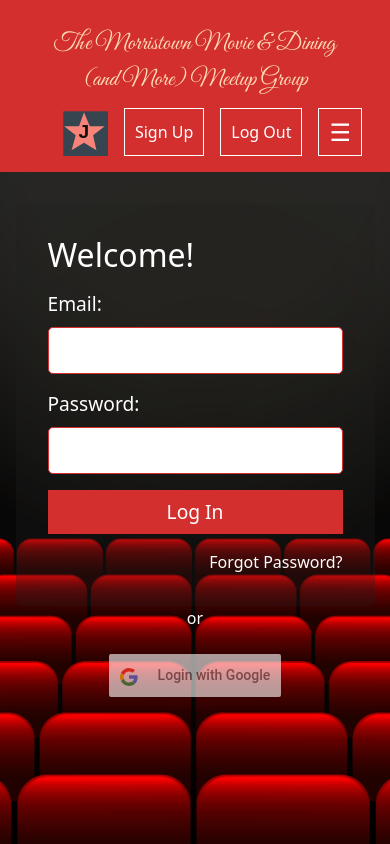
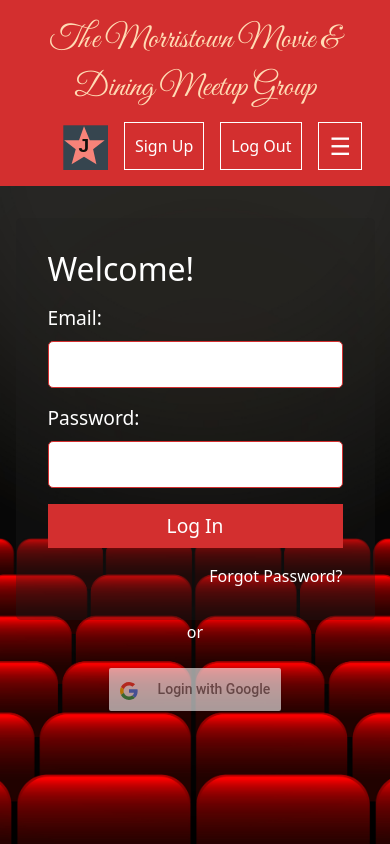
Before and after one commit to jlangweil/MorristownMovies, a React (Create React App) app: page / in a window 390 px wide. Built offline with nearby package versions, Linux system fonts and the light colour scheme.

Commit message:
add icons links and adjustments

```diff
--- a/src/App.css
+++ b/src/App.css
@@ -55,9 +55,9 @@ body {
 .nav-links {
   position: fixed;
   right: 0;
-  top: 8rem;
+  top: 12rem;
   width: 300px;
-  height: 295px;
+  height: 350px;
   background-color: rgba(30, 30, 30, 0.8);
   display: flex;
   flex-direction: column;
@@ -209,16 +209,9 @@ article p {
 
 .banner-text {
   font-family: 'Great Vibes', cursive;
-  font-size: 2rem;
+  font-size: 2.0rem;
   font-weight: normal;
   color: #ffdbb4;
   text-align: center;
-  margin: 0;
+  margin-bottom: 10px;
 }
-
-@media (max-width: 768px) {
-  .banner-text {
-    font-size: 24px; /* Smaller font size for mobile devices */
-    padding: 10px;
-  }
-}
--- a/src/App.js
+++ b/src/App.js
@@ -1,5 +1,5 @@
 import React, { useState } from 'react';
-import { FaHome } from 'react-icons/fa';
+import { FaHome, FaCalendar, FaStar, FaDiscord, FaNewspaper, FaMeetup } from 'react-icons/fa';
 import './App.css';
 import OAuthLogin from './components/Login/OAuthLogin';
 import Events from './Events';
@@ -67,10 +67,11 @@ function App() {
       </header>
       <nav className={`nav-links ${menuOpen ? 'show' : ''}`}>
         <a href="#home" onClick={() => handleMenuClick('home')}><FaHome />&nbsp;&nbsp;Home</a>
-        <a href="#events" onClick={() => handleMenuClick('events')}>Events</a>
-        <a href="#reviews" onClick={() => handleMenuClick('reviews')}>Movie Reviews</a>
-        <a href="#forum" onClick={() => handleMenuClick('forum')}>Forum</a>
-        <a href="#blog" onClick={() => handleMenuClick('blog')}>Blog</a>
+        <a href="#events" onClick={() => handleMenuClick('events')}><FaCalendar />&nbsp;&nbsp;Events</a>
+        <a href="#reviews" onClick={() => handleMenuClick('reviews')}><FaStar />&nbsp;&nbsp;Movie Reviews</a>
+        <a href="#blog" onClick={() => handleMenuClick('blog')}><FaNewspaper />&nbsp;&nbsp;Blog</a>
+        <a href="https://discord.com/channels/964877736822837349/965064633704661042" target="_blank" rel="noopener noreferrer"><FaDiscord />&nbsp;&nbsp;Discord</a>
+        <a href="https://www.meetup.com/movies-594/" target="_blank" rel="noopener noreferrer"><FaMeetup />&nbsp;&nbsp;Meetup</a>
       </nav>
       <main>
         {activeSection === 'home' && (
@@ -110,7 +111,7 @@ function App() {
         {activeSection === 'forum' && (
           <section id="forum">
             <h2>Discussion Forum</h2>
-            <p>Our online forum is the perfect place to discuss your favorite movies, share opinions, and connect with other movie enthusiasts.</p>
+            <p>Link to or window containing our Discord server goes here</p>
           </section>
         )}
         {activeSection === 'blog' && (
--- a/src/Banner.js
+++ b/src/Banner.js
@@ -10,7 +10,7 @@ function Banner({ onButtonClick }) {
 
         </Col>
         <Col xl={8} className="text-center">
-          <div class="banner-text">The Morristown Movie & Dining (and More) Meetup Group</div>
+          <div class="banner-text">The Morristown Movie & Dining Meetup Group</div>
         </Col>
         <Col xl={2} className="d-flex justify-content-end">
             <div className="auth-buttons">
--- a/src/Events.js
+++ b/src/Events.js
@@ -57,7 +57,7 @@ const Events = () => {
     };
 
     return (
-      <div style={{ height: '550px', margin: '50px' }}>
+      <div style={{ height: '550px'}}>
         <Calendar
           localizer={localizer}
           events={events}
```
